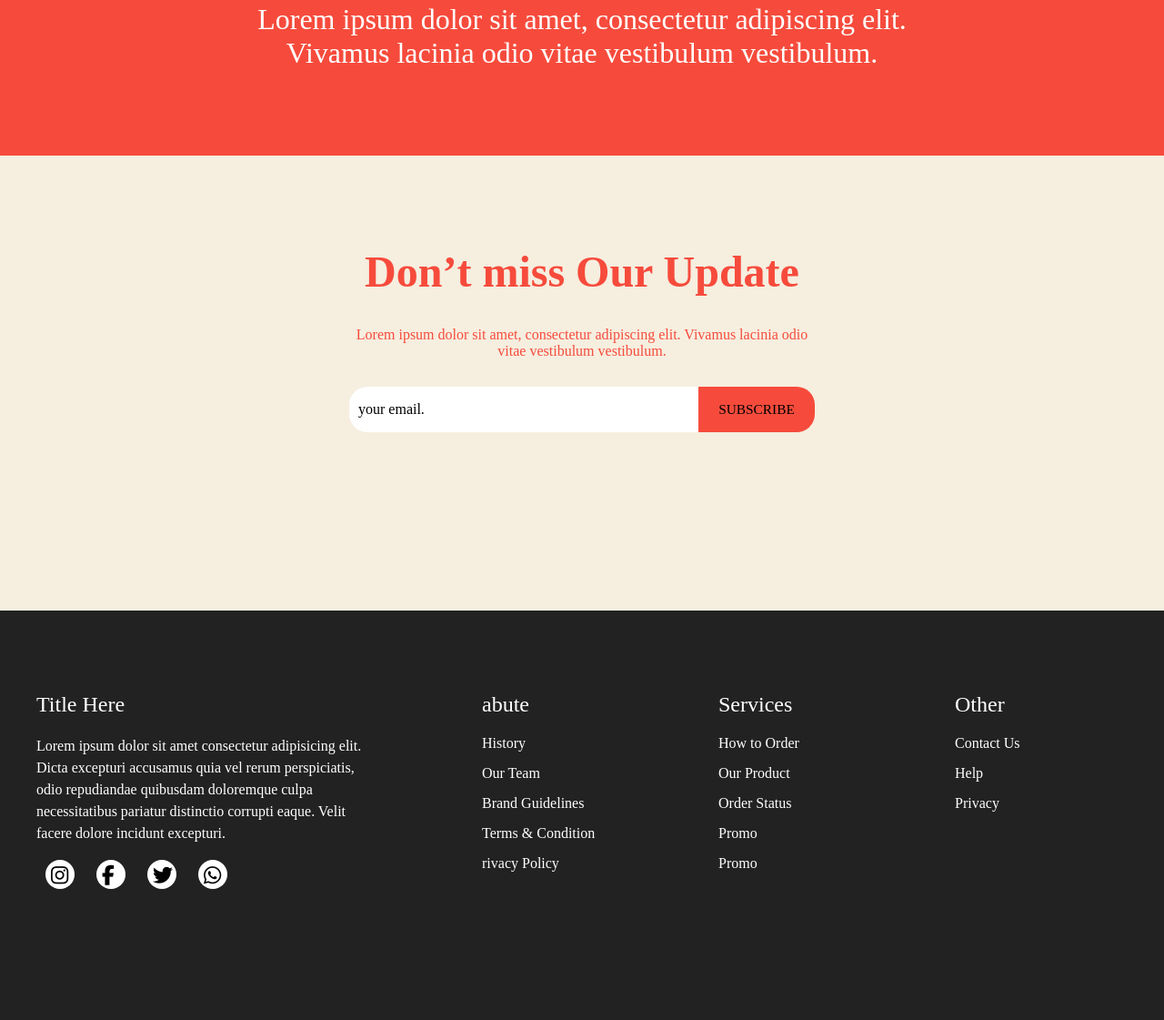
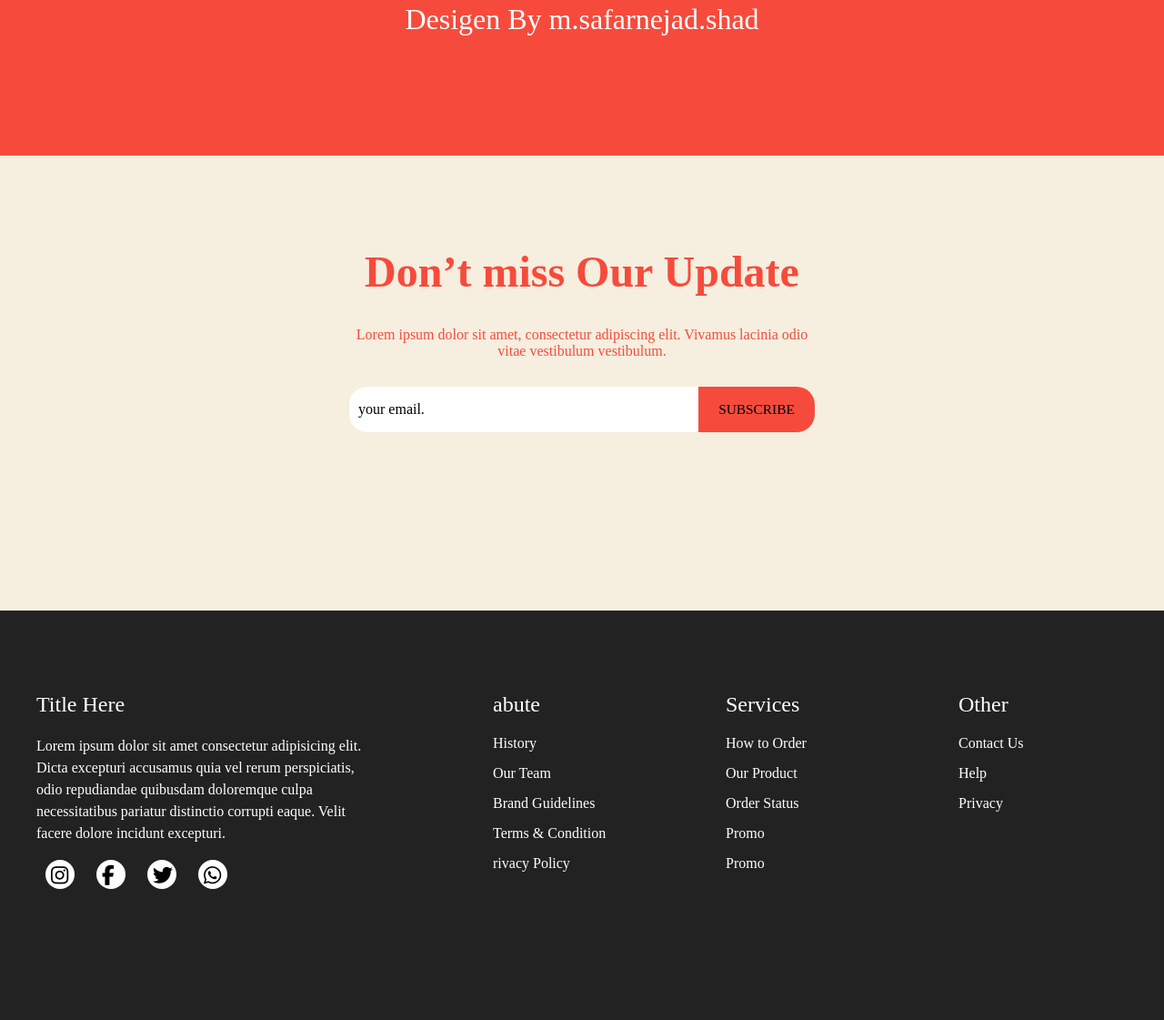
Before and after one commit to m-safarnejad-shad/berger, a plain HTML site: page index.html in a window 1280 px wide. Shown: the part 3445-4566 px from the top of the page at 91% size. Drawn offline with Linux system fonts and the light colour scheme.

Commit message:
use grid box in footer

```diff
--- a/Sass/style.scss
+++ b/Sass/style.scss
@@ -311,25 +311,44 @@
     margin: 0;
     text-align: center;
  }
-
+// for grid box display
 .footer{
+    display: grid;
+    grid-template-columns: repeat(5 , 20%);
+    grid-template-areas:
+    "box1 box1 box2 box3 box4";
     padding-top: 90px;
     background-color: #222222;
     height: 450px;
     color: #fff;
-    display: flex;
+}
+.box1{
+    grid-area: box1;
+}
+.box2{
+    grid-area: box2;
+}
+.box3{
+    grid-area: box3;
+}
+.box4{
+    grid-area: box4;
+}
+.box1{
+    grid-area: box1;
 }
 .paragraph-sh{
-    width: 40%;
+        // width: 40%;
         padding-left: 40px;
      }
      .paragraph {
-    width: 20%;
+        // width: 20%;
         padding-left: 20px;
         margin-left: 10px;
      }
      .paragraph p{
         padding-bottom: 15px;
+        cursor: pointer;
      }
      .paragraph h2 ,.paragraph-sh h2{
         margin-bottom: 20px;
@@ -339,8 +358,10 @@
         width: 80%;
         line-height: 1.5;
         padding-bottom: 15px;
+
      }
      .paragraph-sh ul i{
+        cursor: pointer;
         font-size: 22px;
         padding:6px 6px ;
         margin: 2px 10px;
@@ -349,5 +370,43 @@
         border-radius: 100%;
         width: 32px;
         height: 32px;
-
      }
+// for flex box display
+//  .footer{
+//     padding-top: 90px;
+//     background-color: #222222;
+//     height: 450px;
+//     color: #fff;
+//     display: flex;
+//  }
+//  .paragraph-sh{
+//     width: 40%;
+//     padding-left: 40px;
+//  }
+//  .paragraph {
+//     width: 20%;
+//     padding-left: 20px;
+//     margin-left: 10px;
+//  }
+//  .paragraph p{
+//     padding-bottom: 15px;
+//  }
+//  .paragraph h2 ,.paragraph-sh h2{
+//     margin-bottom: 20px;
+//     font-size: 1.5rem;
+//  }
+//  .paragraph-sh p{
+//     width: 80%;
+//     line-height: 1.5;
+//     padding-bottom: 15px;
+//  }
+//  .paragraph-sh ul i{
+//     font-size: 22px;
+//     padding:6px 6px ;
+//     margin: 2px 10px;
+//     background-color: #fff;
+//     color: #000;
+//     border-radius: 100%;
+//     width: 32px;
+//     height: 32px;
+//  }
--- a/index.html
+++ b/index.html
@@ -154,7 +154,7 @@
         </h2>
         <br>
         <h2>
-            Lorem ipsum dolor sit amet, consectetur adipiscing elit. Vivamus lacinia odio vitae vestibulum vestibulum.
+            Desigen By m.safarnejad.shad
         </h2>
        </article>
     </section>
@@ -174,7 +174,7 @@
         </article>
      </section>
      <footer class="footer">
-        <article class="paragraph-sh">
+        <article class="paragraph-sh box1">
             <h2>Title Here</h2>
             <p>Lorem ipsum dolor sit amet consectetur adipisicing elit. Dicta excepturi accusamus quia vel rerum perspiciatis, odio repudiandae quibusdam doloremque culpa necessitatibus pariatur distinctio corrupti eaque. Velit facere dolore incidunt excepturi.</p>
             <ul>
@@ -184,7 +184,7 @@
                 <i class="fa-brands fa-whatsapp"></i>
             </ul>
         </article>
-        <article class="paragraph">
+        <article class="paragraph box2">
             <h2>abute</h2>
             <p>History</p>
             <p>Our Team</p>
@@ -192,7 +192,7 @@
             <p>Terms & Condition</p>
             <p>rivacy Policy</p>
         </article>
-        <article class="paragraph">
+        <article class="paragraph box3">
             <h2>Services</h2>
             <p>How to Order</p>
             <p>Our Product</p>
@@ -200,7 +200,7 @@
             <p>Promo</p>
             <p>Promo</p>
         </article>
-        <article class="paragraph">
+        <article class="paragraph box4">
             <h2>Other</h2>
             <p>Contact Us</p>
             <p>Help</p>
```
Also changed, not shown: CSS/Style.css, 1 other file. Lines whose indentation alone changed are shown as unchanged.
